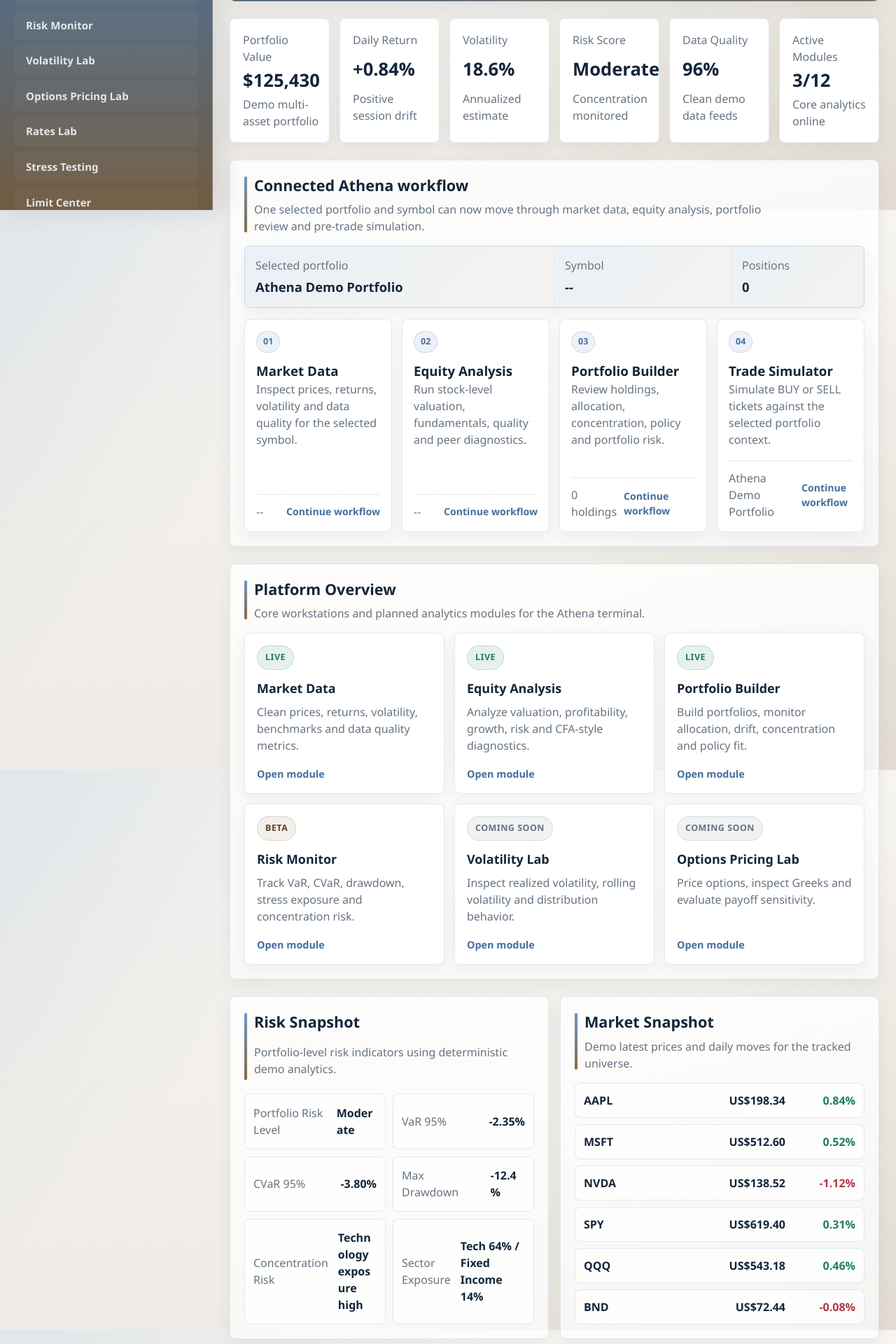
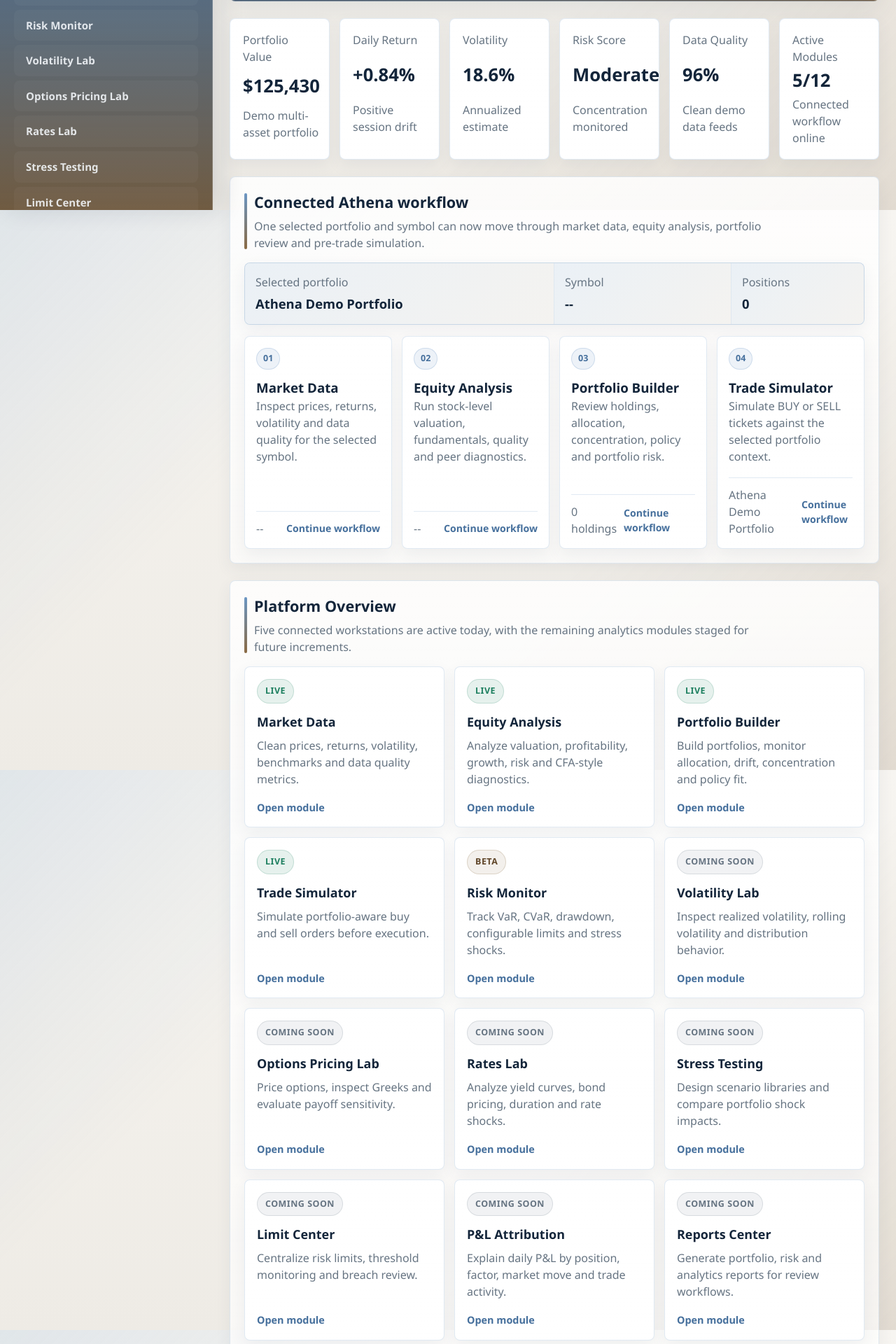
Before and after one commit to avertyChristopher/athena-ai-risk-terminal, a React (Vite) app in the folder frontend/: page / in a window 1280 px wide. Shown: the part 500-2420 px from the top of the page at 70% size. Built offline with nearby package versions, Linux system fonts and the light colour scheme; no server answers.

Commit message:
fix(dashboard): update active modules snapshot

```diff
--- a/frontend/src/features/dashboard/pages/DashboardPage.tsx
+++ b/frontend/src/features/dashboard/pages/DashboardPage.tsx
@@ -61,8 +61,8 @@
   },
   {
     label: "Active Modules",
-    value: "3/12",
-    detail: "Core analytics online",
+    value: "5/12",
+    detail: "Connected workflow online",
     tone: "neutral",
   },
 ];
@@ -87,8 +87,14 @@
     path: "/portfolio-builder",
   },
   {
+    name: "Trade Simulator",
+    description: "Simulate portfolio-aware buy and sell orders before execution.",
+    status: "Live",
+    path: "/trade-simulator",
+  },
+  {
     name: "Risk Monitor",
-    description: "Track VaR, CVaR, drawdown, stress exposure and concentration risk.",
+    description: "Track VaR, CVaR, drawdown, configurable limits and stress shocks.",
     status: "Beta",
     path: "/risk-monitor",
   },
@@ -103,6 +109,36 @@
     description: "Price options, inspect Greeks and evaluate payoff sensitivity.",
     status: "Coming Soon",
     path: "/options-pricing-lab",
+  },
+  {
+    name: "Rates Lab",
+    description: "Analyze yield curves, bond pricing, duration and rate shocks.",
+    status: "Coming Soon",
+    path: "/rates-lab",
+  },
+  {
+    name: "Stress Testing",
+    description: "Design scenario libraries and compare portfolio shock impacts.",
+    status: "Coming Soon",
+    path: "/stress-testing",
+  },
+  {
+    name: "Limit Center",
+    description: "Centralize risk limits, threshold monitoring and breach review.",
+    status: "Coming Soon",
+    path: "/limit-center",
+  },
+  {
+    name: "P&L Attribution",
+    description: "Explain daily P&L by position, factor, market move and trade activity.",
+    status: "Coming Soon",
+    path: "/pnl-attribution",
+  },
+  {
+    name: "Reports Center",
+    description: "Generate portfolio, risk and analytics reports for review workflows.",
+    status: "Coming Soon",
+    path: "/reports-center",
   },
 ];
 
@@ -241,7 +277,7 @@
 
       <DashboardSection
         title="Platform Overview"
-        description="Core workstations and planned analytics modules for the Athena terminal."
+        description="Five connected workstations are active today, with the remaining analytics modules staged for future increments."
       >
         <div className="dashboard-module-grid">
           {modules.map((module) => (
```
